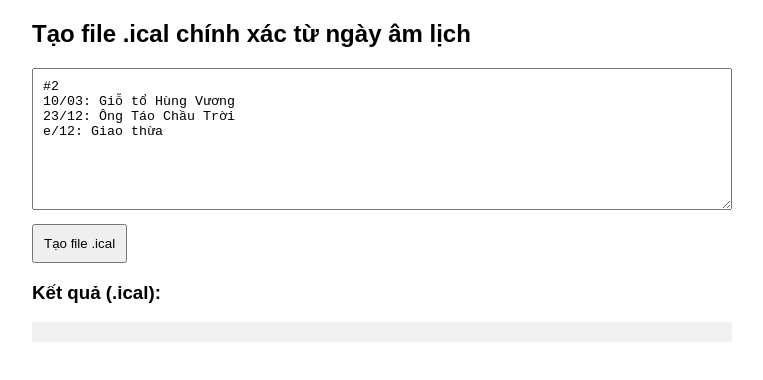
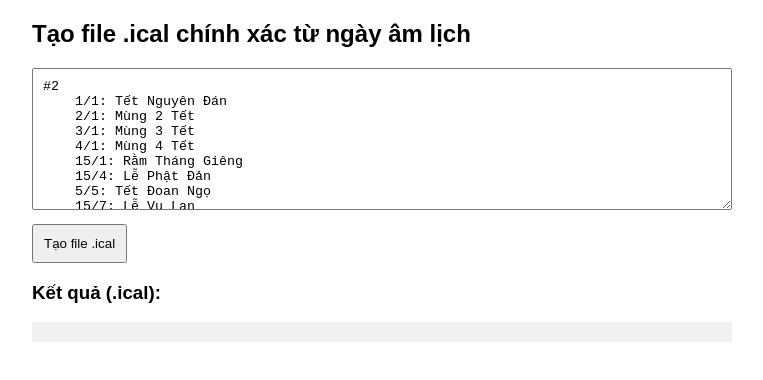
Before and after one commit to minhmeo/LunarCalendar, a plain HTML site: page Sources/JS/index_show.html in a window 1280 px wide. Shown: the whole page, without its empty margins (258-1021 px from the left). Drawn offline with Linux system fonts and the light colour scheme.

Commit message:
Update index_show.html

```diff
--- a/Sources/JS/index_show.html
+++ b/Sources/JS/index_show.html
@@ -14,9 +14,19 @@
 <body>
     <h2>Tạo file .ical chính xác từ ngày âm lịch</h2>
     <textarea id="input" rows="8">#2
-10/03: Giỗ tổ Hùng Vương
-23/12: Ông Táo Chầu Trời
-e/12: Giao thừa</textarea><br>
+    1/1: Tết Nguyên Đán
+    2/1: Mùng 2 Tết
+    3/1: Mùng 3 Tết
+    4/1: Mùng 4 Tết
+    15/1: Rằm Tháng Giêng
+    15/4: Lễ Phật Đản
+    5/5: Tết Đoan Ngọ
+    15/7: Lễ Vu Lan
+    15/8: Tết Trung Thu
+    10/03: Giỗ tổ Hùng Vương
+    23/12: Ông Táo Chầu Trời
+    e/12: Giao thừa
+    </textarea><br>
     <button onclick="generateICAL()">Tạo file .ical</button>
     <h3>Kết quả (.ical):</h3>
     <pre id="output"></pre>
```
